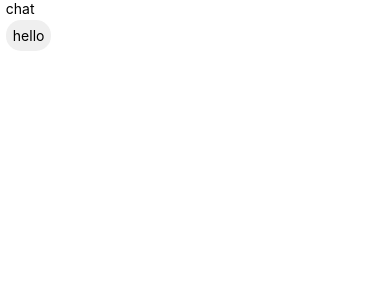
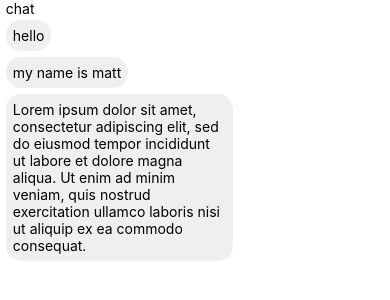
Before and after one commit to mtthdz/supachat, a React Native app: screen / in a window 390 px wide. Shown: the top 300 px of the page. Built offline with nearby package versions, Linux system fonts and the light colour scheme.

Commit message:
created basic conversation dataset to map over

```diff
--- a/src/App.tsx
+++ b/src/App.tsx
@@ -1,17 +1,34 @@
 import React from 'react';
-import { SafeAreaView, Text } from 'react-native';
+import { SafeAreaView, StyleSheet, Text, View } from 'react-native';
 import ChatMessage from './components/elements/ChatMessage';
 import Layout from './components/sections/Layout';
 
 function App(): JSX.Element {
+  const data = [
+    {message: 'hello'},
+    {message: 'my name is matt'},
+    {message: 'Lorem ipsum dolor sit amet, consectetur adipiscing elit, sed do eiusmod tempor incididunt ut labore et dolore magna aliqua. Ut enim ad minim veniam, quis nostrud exercitation ullamco laboris nisi ut aliquip ex ea commodo consequat.'}
+  ]
+
   return (
     <SafeAreaView>
       <Layout>
         <Text>chat</Text>
-        <ChatMessage body='hello' />
+        <View style={styles.view}>
+          {data.map((item, index) => {
+            return <ChatMessage body={item.message} key={index}/>
+          })}
+        </View>
       </Layout>
     </SafeAreaView>
   );
 }
 
+const styles = StyleSheet.create({
+  view: {
+    flexDirection: 'column',
+    flexWrap: 'nowrap',
+  }
+})
+
 export default App;
```
